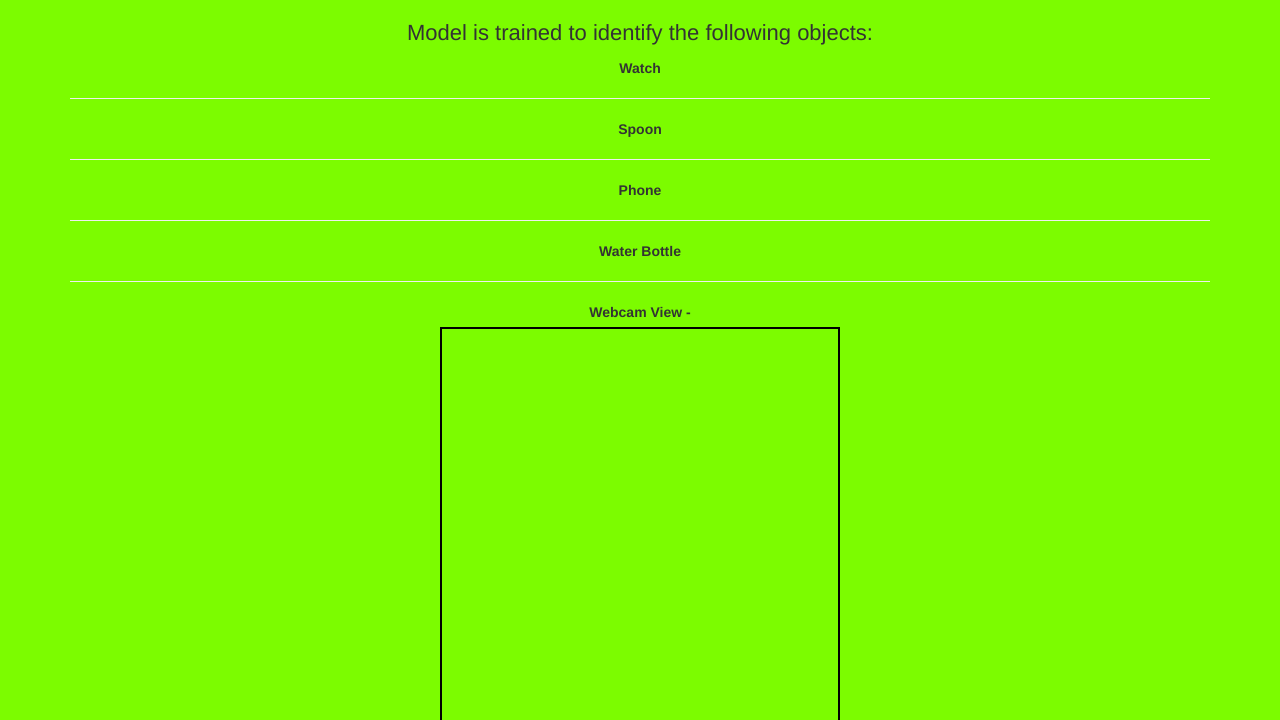
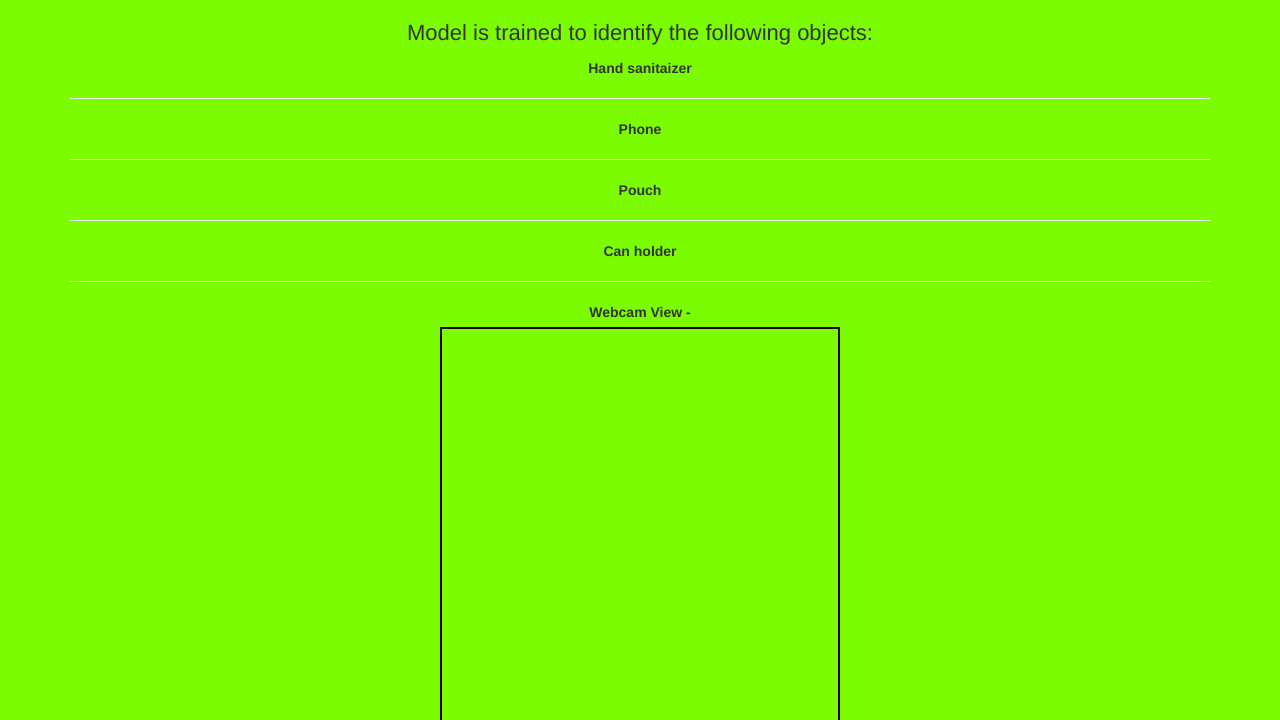
Before and after one commit to Toiletries/image-recognition, a plain HTML site: page index.html in a window 1280 px wide. Shown: the part 80-800 px from the top of the page. Drawn offline with nearby package versions, Linux system fonts and the light colour scheme; a script that the page names is missing.

Commit message:
Update index.html

```diff
--- a/index.html
+++ b/index.html
@@ -24,13 +24,13 @@
       <p style="font-size: 22px;">Model is trained to identify the following objects: </p>
 
       <b class="name_of_objects">
-        Watch
-        <hr>
-        Spoon
+        Hand sanitaizer
         <hr>
         Phone
         <hr>
-        Water Bottle
+        Pouch
+        <hr>
+        Can holder
         <hr>
       </b>
 
```
